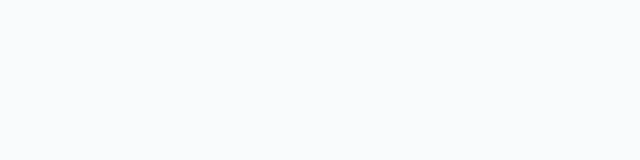
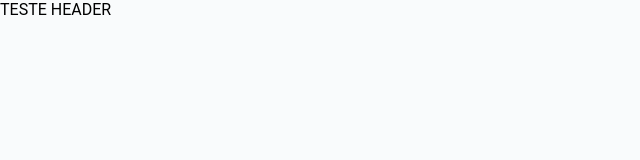
Before and after one commit to jjromary/Dashboard_Ativos_Industriais, a React (Vite) app: page / in a window 1280 px wide. Shown: the top 160 px of the page, without its empty margins (0-640 px from the left). Built offline with nearby package versions, Linux system fonts and the light colour scheme.

Commit message:
layout default completed

```diff
--- a/src/App.tsx
+++ b/src/App.tsx
@@ -1,11 +1,15 @@
+import { BrowserRouter } from "react-router-dom";
 import { ThemeProvider } from "styled-components";
+import { Router } from "./Router";
 import { GlobalStyles } from "./Styles/global";
 import { defaultTheme } from "./Styles/Themes/defaultTheme";
 
 export function App() {
   return (
     <ThemeProvider theme={defaultTheme}>
-
+      <BrowserRouter>
+        <Router />
+      </BrowserRouter>
       <GlobalStyles />
     </ThemeProvider>
   )
--- /dev/null
+++ b/src/Components/Header/index.tsx
@@ -0,0 +1,9 @@
+import { HeaderContainer } from "./styles";
+
+export default function Header() {
+  return (
+    <HeaderContainer>
+      TESTE HEADER
+    </HeaderContainer>
+  )
+}
--- /dev/null
+++ b/src/Components/Header/styles.ts
@@ -0,0 +1,7 @@
+import styled from "styled-components";
+
+export const HeaderContainer = styled.header`
+  display: flex;
+  flex-direction: row;
+  align-items: center;
+`;
--- /dev/null
+++ b/src/Layout/DefaultLayout/index.tsx
@@ -0,0 +1,12 @@
+import { Outlet } from "react-router-dom";
+import Header from "../../Components/Header";
+import { LayoutContainer } from "./styles";
+
+export default function DefaultLayout() {
+  return (
+    <LayoutContainer>
+      <Header />
+      <Outlet />
+    </LayoutContainer>
+  )
+}
--- /dev/null
+++ b/src/Layout/DefaultLayout/styles.ts
@@ -0,0 +1,8 @@
+import styled from "styled-components";
+
+export const LayoutContainer = styled.div`
+  width: 100%;
+  height: 100vh;
+  background: ${(props) => props.theme["default-background"]};
+  flex-direction: column;
+`;
--- /dev/null
+++ b/src/Router.tsx
@@ -0,0 +1,13 @@
+import { Route } from "react-router";
+import { Routes } from "react-router-dom";
+import DefaultLayout from "./Layout/DefaultLayout";
+
+export function Router() {
+  return (
+    <Routes>
+      <Route path='/' element={<DefaultLayout />}>
+
+      </Route>
+    </Routes>
+  )
+}
```
